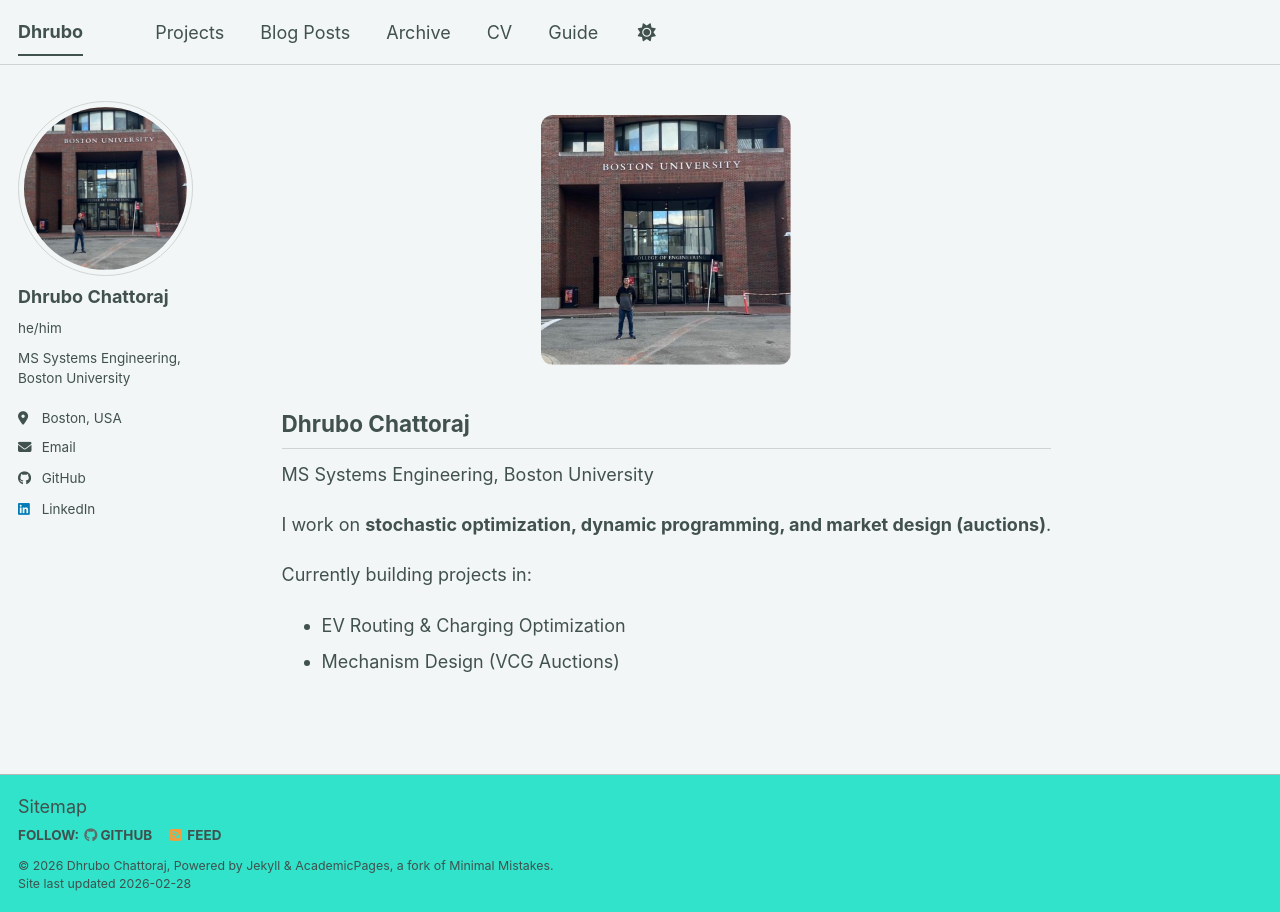
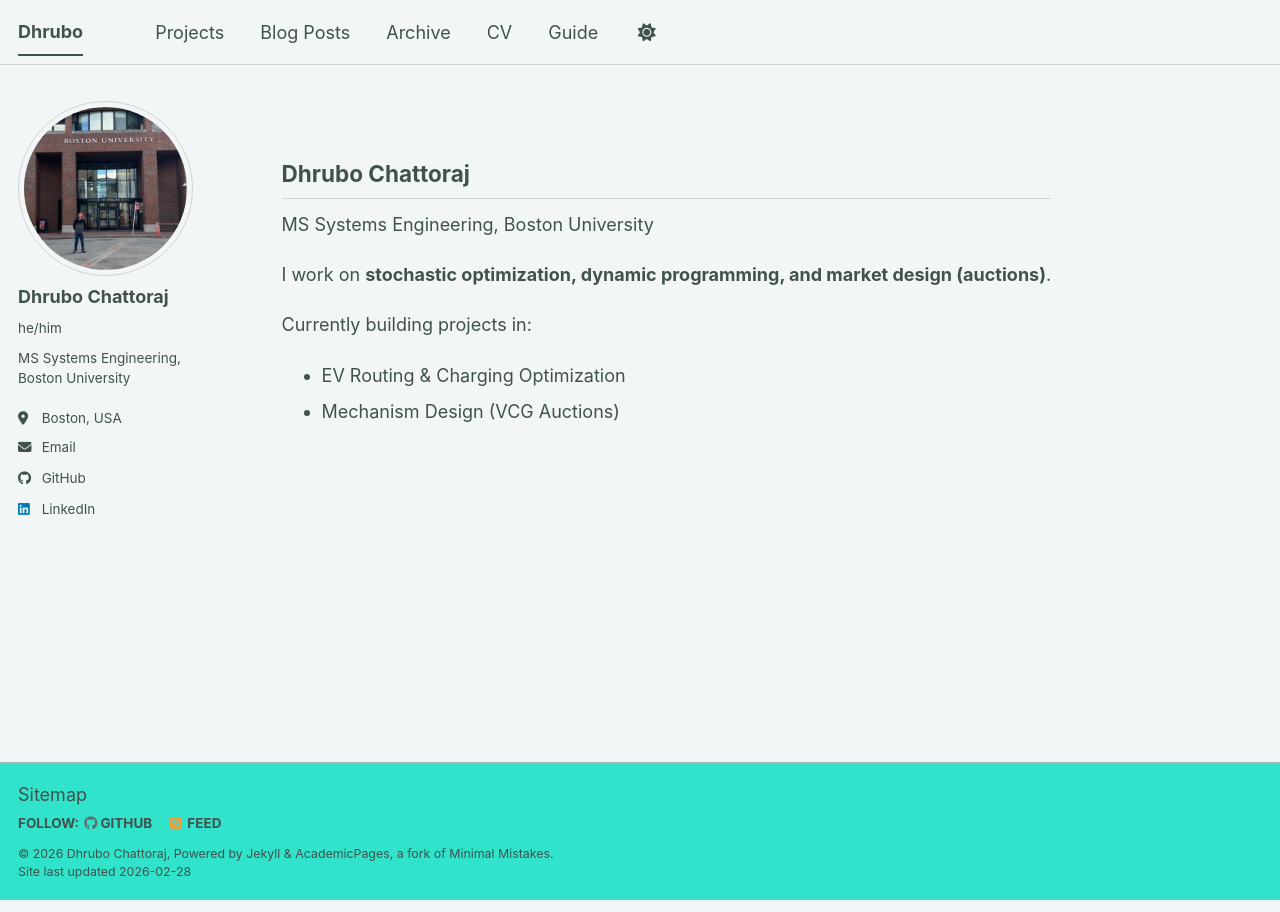
Before and after one commit to dhrubo404/dhrubo404.github.io, a Jekyll site: the page built from _pages/about.md, in a window 1280 px wide. Built offline with Jekyll 4.4.1, drawn with Linux system fonts in a browser that asks for light colours; a script bundle is joined from its source files by our own code; library files that are not in the unit come from our copies.

Commit message:
Remove profile image from about.md
Removed profile image from the about page.

```diff
--- a/_pages/about.md
+++ b/_pages/about.md
@@ -4,10 +4,6 @@ title: ""
 permalink: /
 author_profile: true
 ---
-
-<p align="center">
-  <img src="/images/profile.jpg" width="250" style="border-radius: 12px;">
-</p>
 
 ## Dhrubo Chattoraj
 
```
